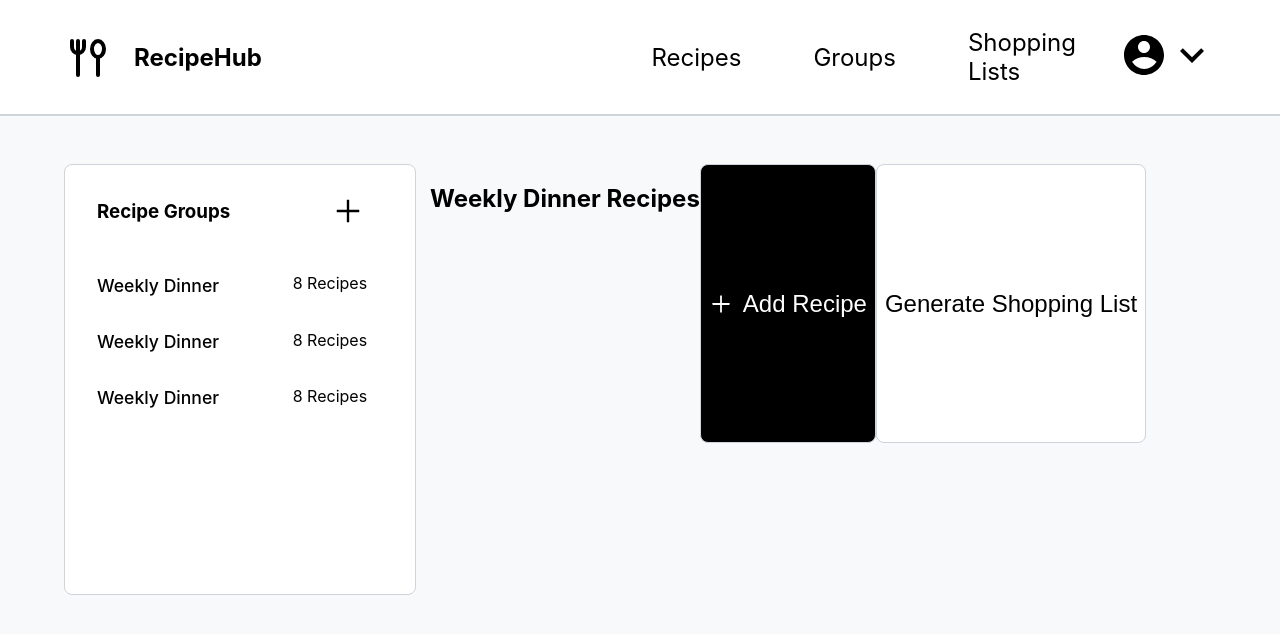
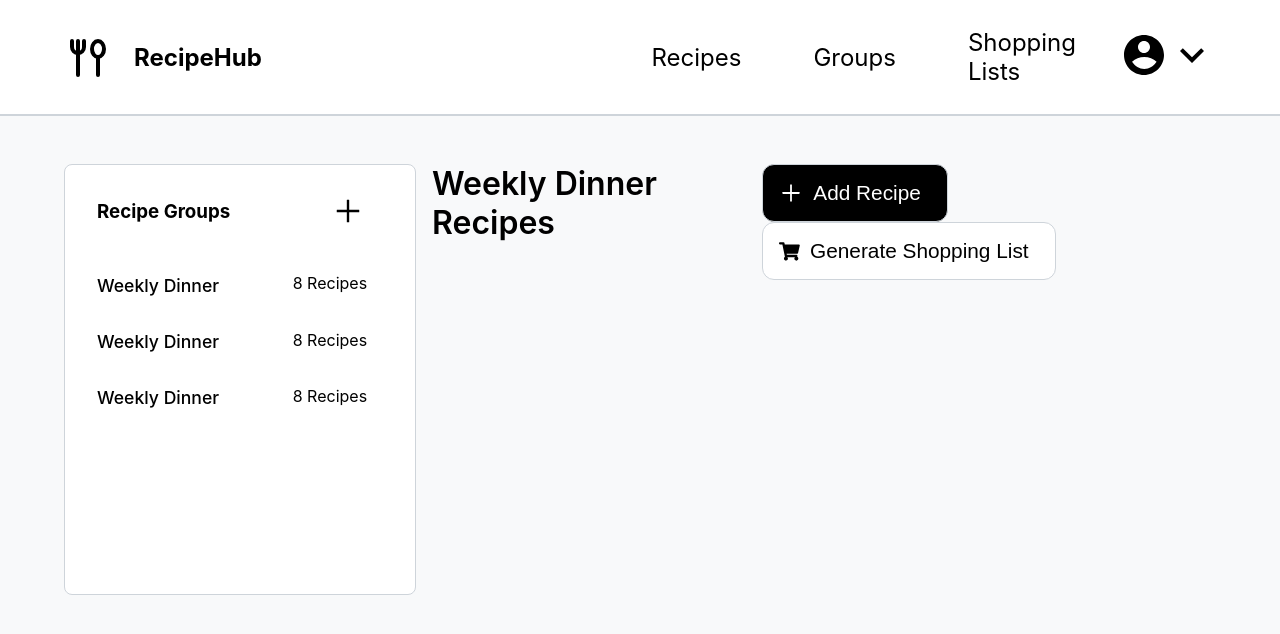
Before and after one commit to dandlp95/RecipeHub, a React (Create React App) app: page /home in a window 1280 px wide. Shown: the top 634 px of the page. Built offline with nearby package versions, Linux system fonts and the light colour scheme; the HTML template or start-up script is replaced by a standard one.

Commit message:
group page layout progress

```diff
--- a/src/components/styles/button.module.css
+++ b/src/components/styles/button.module.css
@@ -1,9 +1,9 @@
 .mainButton {
-    /* padding: 0 1rem; */
+    padding: 1rem;
     cursor: pointer;
-    font-size:1.5rem;
-    border-radius: 8px;
-    padding: 0.5rem;
+    font-size:1.3rem;
+    border-radius: 12px;
+    /* padding: 0.5rem; */
     border: 1px solid var(--french-gray);
     display: inline;
 }
--- a/src/pages/groupPage.tsx
+++ b/src/pages/groupPage.tsx
@@ -4,6 +4,7 @@ import GroupPageCSS from './styles/groupPage.module.css'
 import Button from '../components/button'
 import { ButtonStyling } from '../customTypes/interfaces'
 import { AiOutlinePlus } from 'react-icons/ai'
+import { FaShoppingCart } from 'react-icons/fa'
 import { IconContext } from 'react-icons'
 
 type Props = {}
@@ -27,7 +28,8 @@ const GroupPage: React.FunctionComponent<Props> = (props: Props) => {
         {/* the header below will be dynamically generated based on whatever group is selected
         Hardcoded for testing purposes*/}
         <h2>Weekly Dinner Recipes</h2>
-        <div className={GroupPageCSS.groupPageButtons}>
+        <div className={GroupPageCSS.buttonsContainer}>
+          <div>
             <Button action={AddRecipe}>
               <div className={GroupPageCSS.addRecipeContent}>
                 <IconContext.Provider
@@ -38,12 +40,22 @@ const GroupPage: React.FunctionComponent<Props> = (props: Props) => {
                 <span>Add Recipe</span>
               </div>
             </Button>
+          </div>
+          <div>
             <Button
               styles={GenerateShoppingListStyling}
               action={GenerateShoppingList}
             >
-            Generate Shopping List
+              <div className={GroupPageCSS.cartButtonContent}>
+                <IconContext.Provider
+                  value={{ className: `${GroupPageCSS.shoppingIcon}` }}
+                >
+                  <FaShoppingCart />
+                </IconContext.Provider>
+                <span>Generate Shopping List</span>
+              </div>
             </Button>
+          </div>
         </div>
       </div>
     </div>
--- a/src/pages/styles/groupPage.module.css
+++ b/src/pages/styles/groupPage.module.css
@@ -5,16 +5,24 @@
 }
 
 .groupPageMainContainer .groupContainerWrapper {
-    flex-grow: 1;
+    /* flex-grow: 1; */
 }
 
 .groupPageMainContainer .recipesSection {
-    flex-grow: 5;
-    display:flex;
+    flex-grow: 1;
+    display: flex;
+    justify-content: space-between;
 }
 
-.groupPageMainContainer .addRecipeContent {
-    display:flex;
+.groupPageMainContainer .recipesSection h2 {
+    margin:0 0 0 1rem;
+    font-weight: 600;
+    font-size:2rem;
+}
+
+.groupPageMainContainer .addRecipeContent,
+.groupPageMainContainer .cartButtonContent {
+    display: flex;
     justify-content: space-around;
     align-items: center;
 }
@@ -22,9 +30,17 @@
 /* icon iin Add Recipe Button */
 .groupPageMainContainer .addRecIcon {
     margin-right: 10px;
-    font-size:1.5rem;
+    font-size: 1.5rem;
 }
 
-.groupPageButtons{
-    display:flex;
+.groupPageMainContainer .shoppingIcon {
+    margin-right: 10px;
 }
+
+.groupPageMainContainer .buttonsContainer>div {
+    display: inline;
+}
+
+.groupPageMainContainer .buttonsContainer div:first-child {
+    margin-right: 10px;
+}
```
Lines whose indentation alone changed are shown as unchanged.
